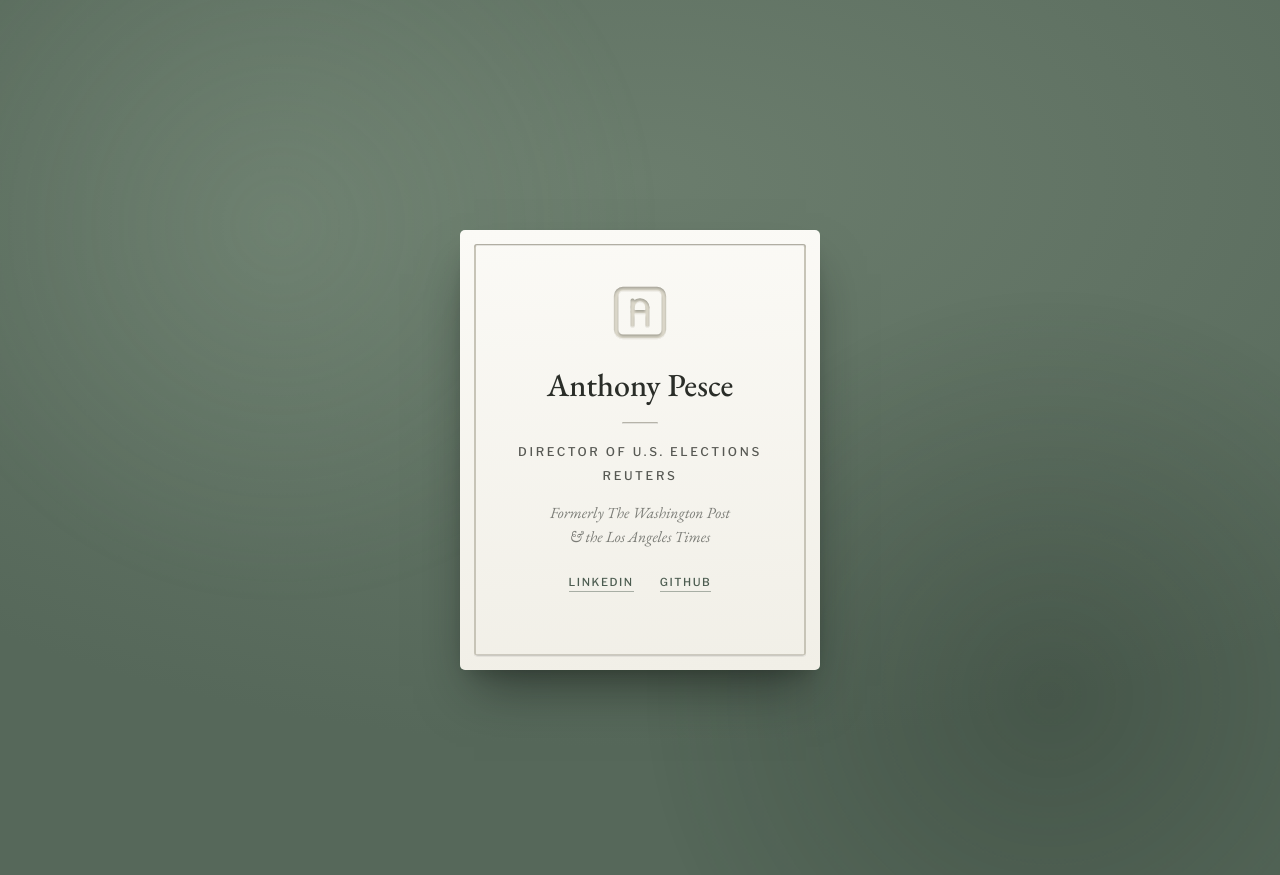
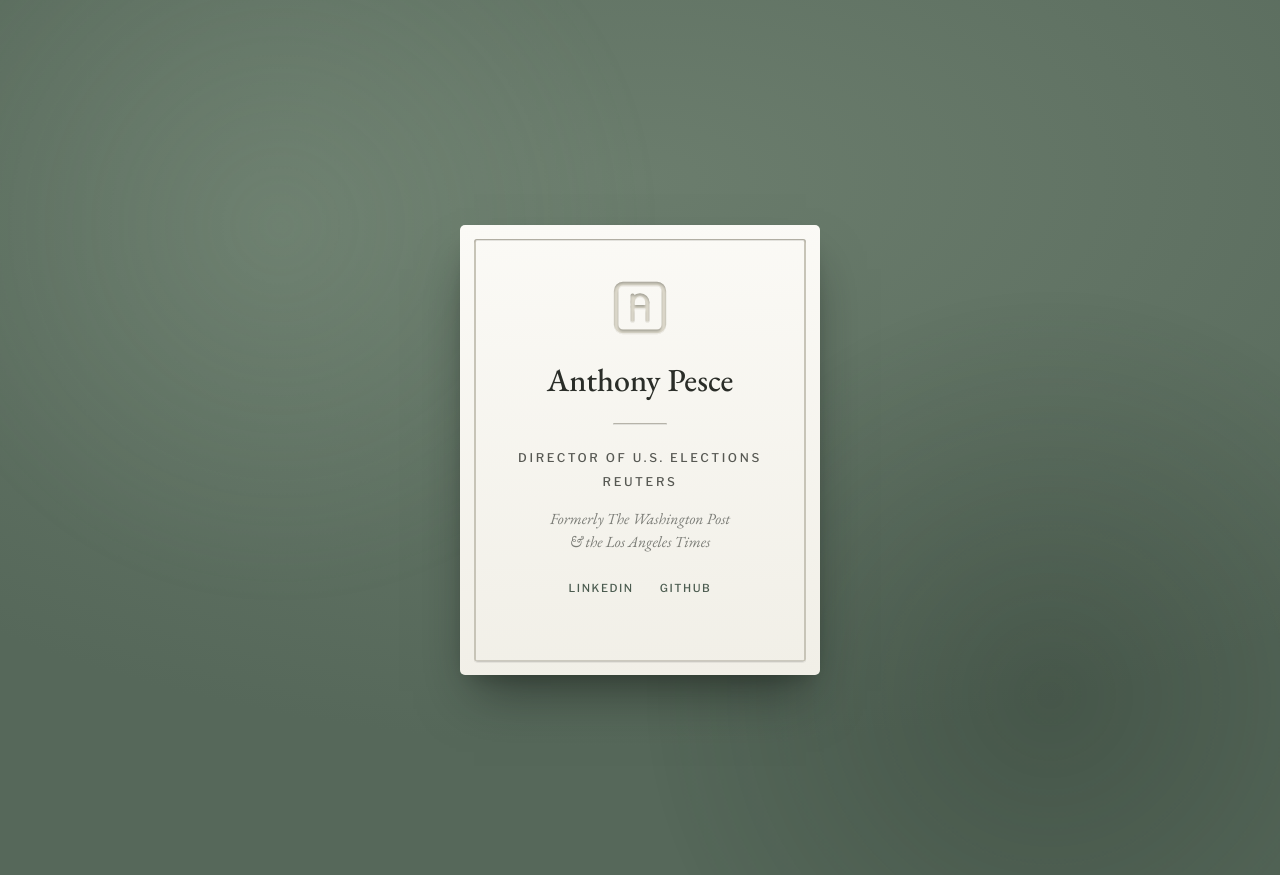
Before and after one commit to anthonyjpesce/anthonyjpesce.github.io, a Jekyll site: the page index.html, which Jekyll copies as it is, in a window 1280 px wide. Shown: the top 875 px of the page. Built offline with Jekyll 4.4.1, drawn with Linux system fonts in a browser that asks for light colours.

Commit message:
spacing tweaks, hover underlines, og image

```diff
--- a/index.html
+++ b/index.html
@@ -9,6 +9,10 @@
   <meta property="og:description" content="Director of U.S. Elections at Reuters. Formerly The Washington Post and the Los Angeles Times.">
   <meta property="og:type" content="website">
   <meta property="og:url" content="https://anthonypesce.com">
+  <meta property="og:image" content="https://anthonypesce.com/assets/og-image.png">
+  <meta property="og:image:width" content="1200">
+  <meta property="og:image:height" content="630">
+  <meta name="twitter:card" content="summary_large_image">
   <link rel="icon" type="image/png" href="/assets/favicon.png">
   <link rel="apple-touch-icon" href="/assets/apple-touch-icon.png">
   <link rel="preconnect" href="https://fonts.googleapis.com">
@@ -101,9 +105,9 @@
     }
 
     .divider {
-      width: 40px;
+      width: 58px;
       height: 8px;
-      margin: 13px 0;
+      margin: 19px 0 18px;
       position: relative;
     }
 
@@ -152,8 +156,13 @@
       border-radius: 2px;
     }
     .links a span {
-      border-bottom: 1px solid color-mix(in srgb, currentColor 45%, transparent);
+      border-bottom: 1px solid transparent;
       padding-bottom: 2px;
+      transition: border-color 150ms ease;
+    }
+    .links a:hover span,
+    .links a:focus-visible span {
+      border-bottom-color: color-mix(in srgb, currentColor 45%, transparent);
     }
 
     @keyframes cardIn {
@@ -234,7 +243,7 @@
           </g>
         </svg>
         <h1 class="name">Anthony Pesce</h1>
-        <svg class="divider" viewBox="0 0 40 8" aria-hidden="true"><rect x="2" y="3" width="36" height="2" rx="1" fill="#dcd8ca" filter="url(#blindFrame)"></rect></svg>
+        <svg class="divider" viewBox="0 0 58 8" aria-hidden="true"><rect x="2" y="3" width="54" height="2" rx="1" fill="#dcd8ca" filter="url(#blindFrame)"></rect></svg>
         <p class="role">DIRECTOR OF U.S. ELECTIONS<br>REUTERS</p>
         <p class="formerly">Formerly The Washington Post<br>&amp; the Los Angeles Times</p>
         <div class="links">
```
Also changed, not shown: assets/og-image.png (added).
